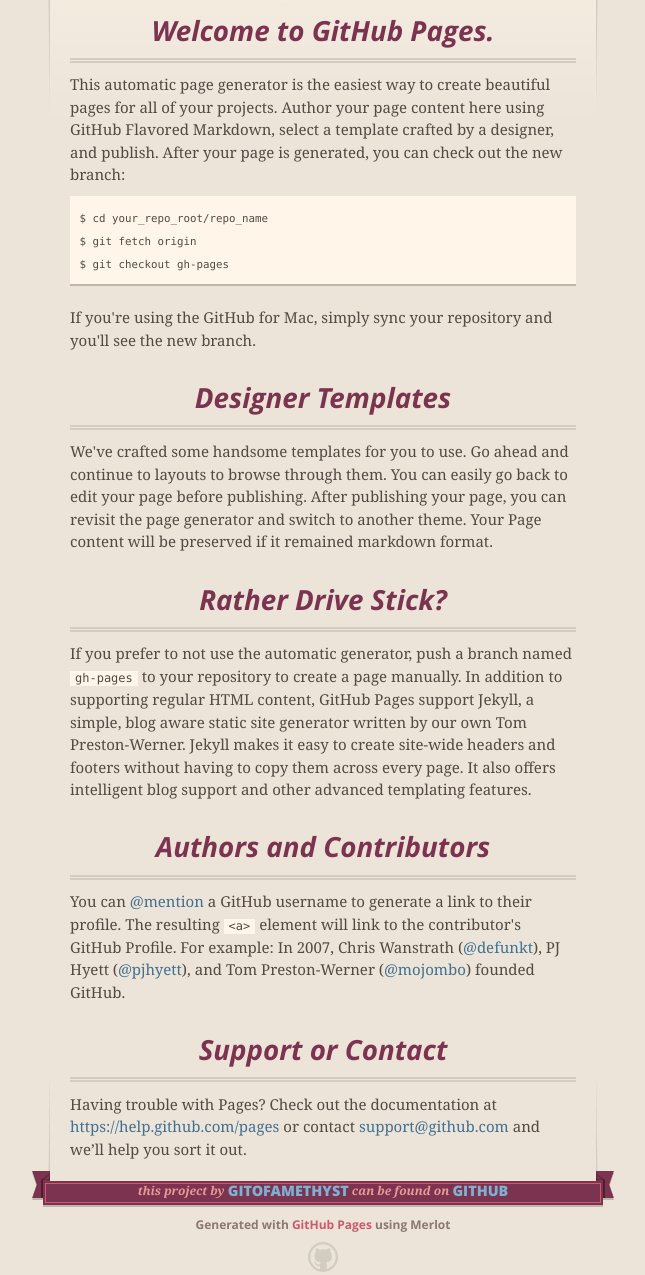
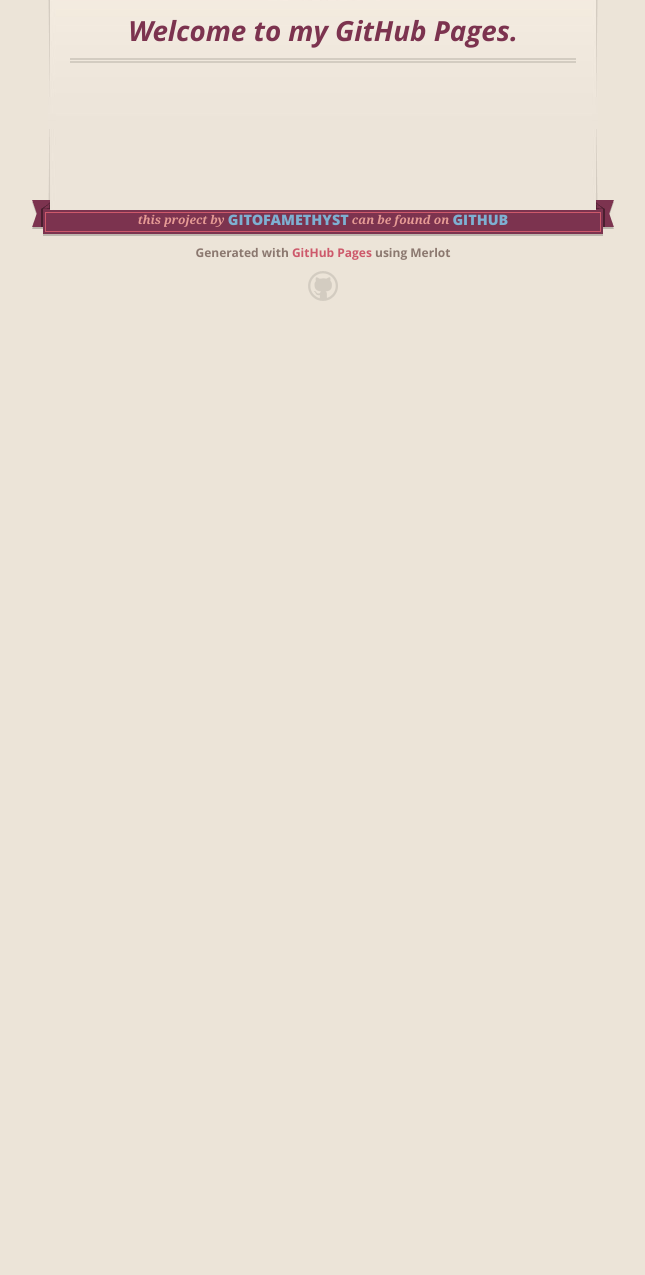
Before and after one commit to WorldAmethyst/JavaCardLearners, a plain HTML site: page index.html in a window 1280 px wide. Shown: the part 216-1491 px from the top of the page, without its empty margins (317-962 px from the left). After the commit the page ends 800 px from the top, so only its background shows below. Drawn offline with nearby package versions, Linux system fonts and the light colour scheme.

```diff
--- a/index.html
+++ b/index.html
@@ -47,36 +47,7 @@
 
       <section id="main_content">
         <h3>
-<a id="welcome-to-github-pages" class="anchor" href="#welcome-to-github-pages" aria-hidden="true"><span class="octicon octicon-link"></span></a>Welcome to GitHub Pages.</h3>
-
-<p>This automatic page generator is the easiest way to create beautiful pages for all of your projects. Author your page content here using GitHub Flavored Markdown, select a template crafted by a designer, and publish. After your page is generated, you can check out the new branch:</p>
-
-<pre><code>$ cd your_repo_root/repo_name
-$ git fetch origin
-$ git checkout gh-pages
-</code></pre>
-
-<p>If you're using the GitHub for Mac, simply sync your repository and you'll see the new branch.</p>
-
-<h3>
-<a id="designer-templates" class="anchor" href="#designer-templates" aria-hidden="true"><span class="octicon octicon-link"></span></a>Designer Templates</h3>
-
-<p>We've crafted some handsome templates for you to use. Go ahead and continue to layouts to browse through them. You can easily go back to edit your page before publishing. After publishing your page, you can revisit the page generator and switch to another theme. Your Page content will be preserved if it remained markdown format.</p>
-
-<h3>
-<a id="rather-drive-stick" class="anchor" href="#rather-drive-stick" aria-hidden="true"><span class="octicon octicon-link"></span></a>Rather Drive Stick?</h3>
-
-<p>If you prefer to not use the automatic generator, push a branch named <code>gh-pages</code> to your repository to create a page manually. In addition to supporting regular HTML content, GitHub Pages support Jekyll, a simple, blog aware static site generator written by our own Tom Preston-Werner. Jekyll makes it easy to create site-wide headers and footers without having to copy them across every page. It also offers intelligent blog support and other advanced templating features.</p>
-
-<h3>
-<a id="authors-and-contributors" class="anchor" href="#authors-and-contributors" aria-hidden="true"><span class="octicon octicon-link"></span></a>Authors and Contributors</h3>
-
-<p>You can <a href="https://github.com/blog/821" class="user-mention">@mention</a> a GitHub username to generate a link to their profile. The resulting <code>&lt;a&gt;</code> element will link to the contributor's GitHub Profile. For example: In 2007, Chris Wanstrath (<a href="https://github.com/defunkt" class="user-mention">@defunkt</a>), PJ Hyett (<a href="https://github.com/pjhyett" class="user-mention">@pjhyett</a>), and Tom Preston-Werner (<a href="https://github.com/mojombo" class="user-mention">@mojombo</a>) founded GitHub.</p>
-
-<h3>
-<a id="support-or-contact" class="anchor" href="#support-or-contact" aria-hidden="true"><span class="octicon octicon-link"></span></a>Support or Contact</h3>
-
-<p>Having trouble with Pages? Check out the documentation at <a href="https://help.github.com/pages">https://help.github.com/pages</a> or contact <a href="mailto:support@github.com">support@github.com</a> and we’ll help you sort it out.</p>
+<a id="welcome-to-my-github-pages" class="anchor" href="#welcome-to-my-github-pages" aria-hidden="true"><span class="octicon octicon-link"></span></a>Welcome to my GitHub Pages.</h3>
       </section>
 
       <footer>
```
Also changed, not shown: params.json (+1 -1 lines).
